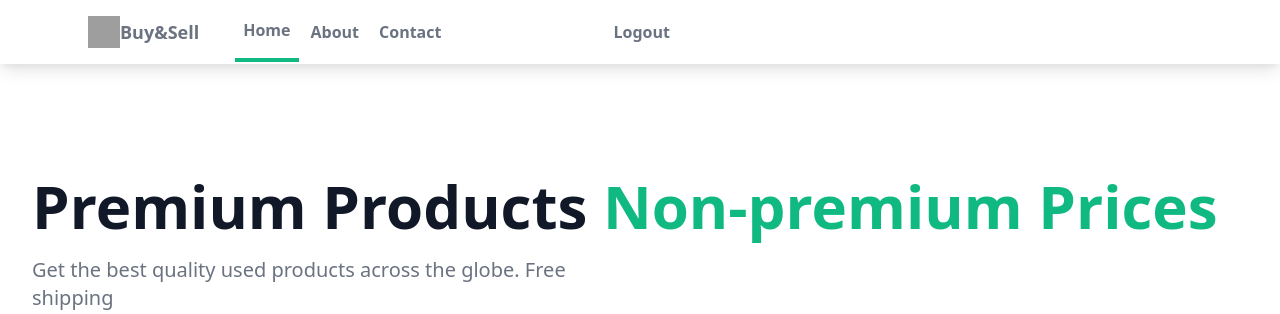
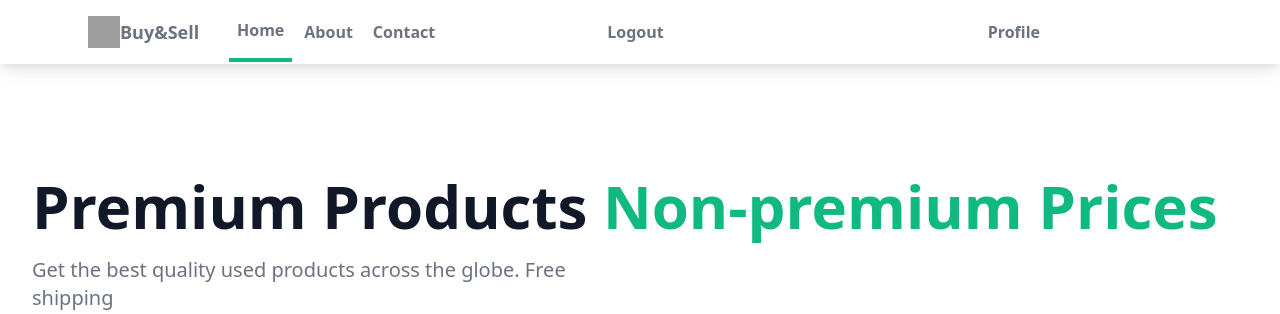
Before and after one commit to echeadle/django4, a Django app: page /myapp/products/ in a window 1280 px wide. Shown: the top 314 px of the page. Run offline with Django 4.2, Linux system fonts and the light colour scheme; the visitor is signed in with stand-in values (Sample User, id 1); data that the repository does not hold is empty; style sheets or scripts are compiled from the project's sources; grey boxes are pictures that could not be loaded.

Commit message:
Section 76 using redirector decorator and add profile page

```diff
--- a/myapp/templates/myapp/base.html
+++ b/myapp/templates/myapp/base.html
@@ -21,6 +21,7 @@
                 <a href="#" class="py-4 px-2 text-gray-500 font-semibold" >Contact</a>
                 {% if user.is_authenticated %}
                   <a class="py-4 px-40 text-gray-500 font-semibold" href="{% url 'users:logout' %}">Logout</a>
+                  <a class="py-4 px-40 text-gray-500 font-semibold" href="{% url 'users:profile' %}">Profile</a>
                 {% else %}
                   <a class="py-4 px-40 text-gray-500 font-semibold" href="{% url 'users:login' %}">Login</a>
                 {% endif %}
--- a/mysite/settings.py
+++ b/mysite/settings.py
@@ -127,3 +127,4 @@ DEFAULT_AUTO_FIELD = 'django.db.models.BigAutoField'
 MEDIA_ROOT = BASE_DIR / 'media'
 MEDIA_URL ='/media/'
 LOGIN_REDIRECT_URL ='myapp:products'
+LOGIN_URL ='users:login'
--- /dev/null
+++ b/users/templates/users/profile.html
@@ -0,0 +1,5 @@
+{% extends 'myapp/base.html' %}
+{% block content %}
+    <h1>{{user.username}}</h1>
+
+{%endblock%}
--- a/users/urls.py
+++ b/users/urls.py
@@ -9,4 +9,5 @@ urlpatterns = [
     path('register/',views.register,name='register'),
     path('login/',authentication_views.LoginView.as_view(template_name='users/login.html'),name='login'),
     path('logout/',authentication_views.LogoutView.as_view(template_name='users/logout.html'),name='logout'),
+    path('profile/',views.profile,name='profile'),
 ]
--- a/users/views.py
+++ b/users/views.py
@@ -1,6 +1,6 @@
 from django.shortcuts import render, redirect
 from .forms import NewUserForm
-
+from django.contrib.auth.decorators import login_required
 # Create your views here.
 
 def register(request):
@@ -15,3 +15,7 @@ def register(request):
         'form':form,
     }
     return render(request, 'users/register.html', context)
+
+@login_required
+def profile(request):
+    return render(request, 'users/profile.html')
```
